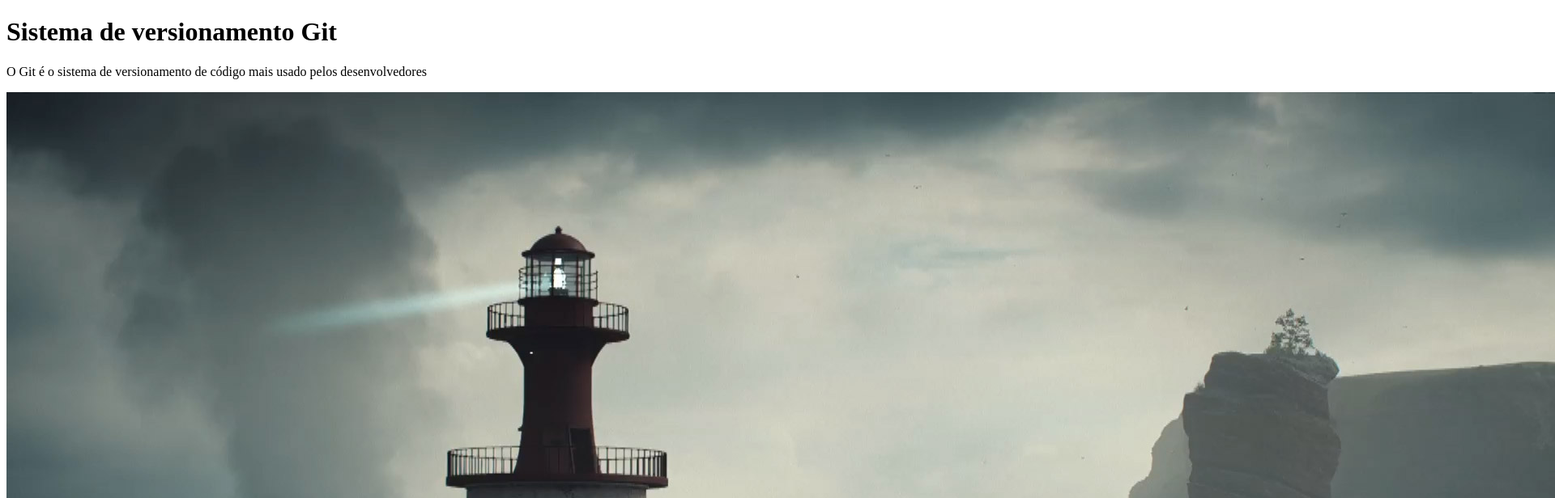
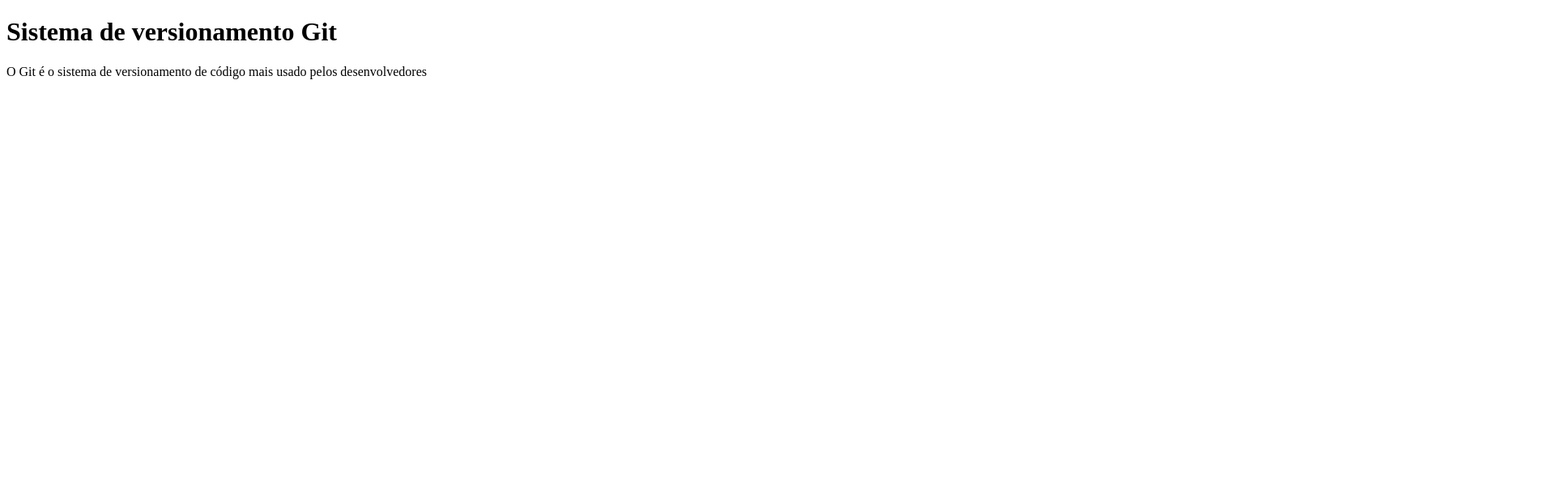
Before and after one commit to MissionYeary0o/WEB3A, a plain HTML site: page index.html in a window 1280 px wide. Shown: the top 616 px of the page at 81% size, 1920 px wide, since content can reach past the window. Drawn offline with Linux system fonts and the light colour scheme.

Commit message:
updeted index.html

```diff
--- a/index.html
+++ b/index.html
@@ -9,6 +9,5 @@
 
     <h1>Sistema de versionamento Git</h1>
     <p> O Git é o sistema de versionamento de código mais usado pelos desenvolvedores</p>
-    <div> <img src="MP_Naval_BGLoop-dd6e9a89.jpg" alt="Hello Wold"> </div>
 </body>
 </html>
```
